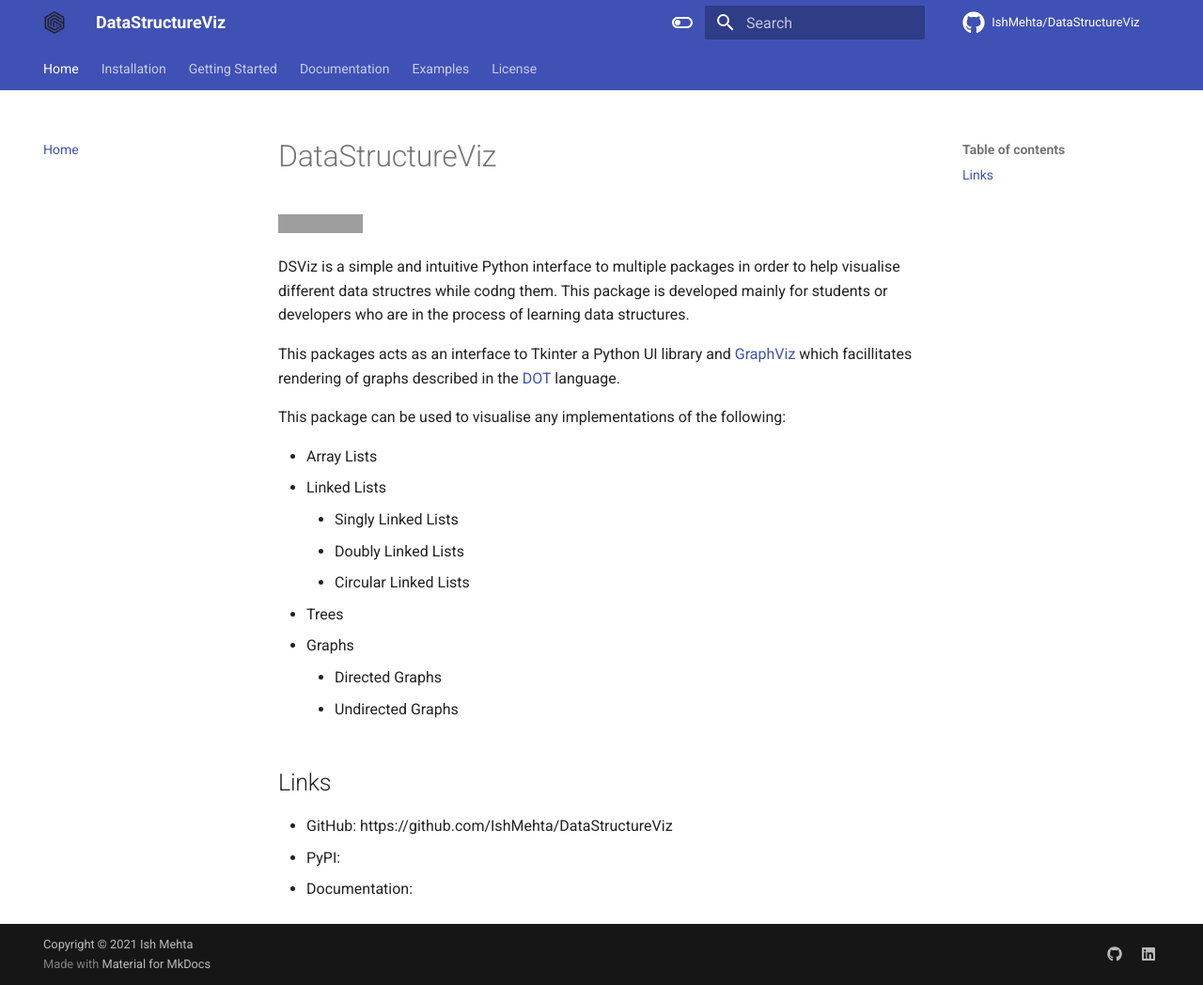
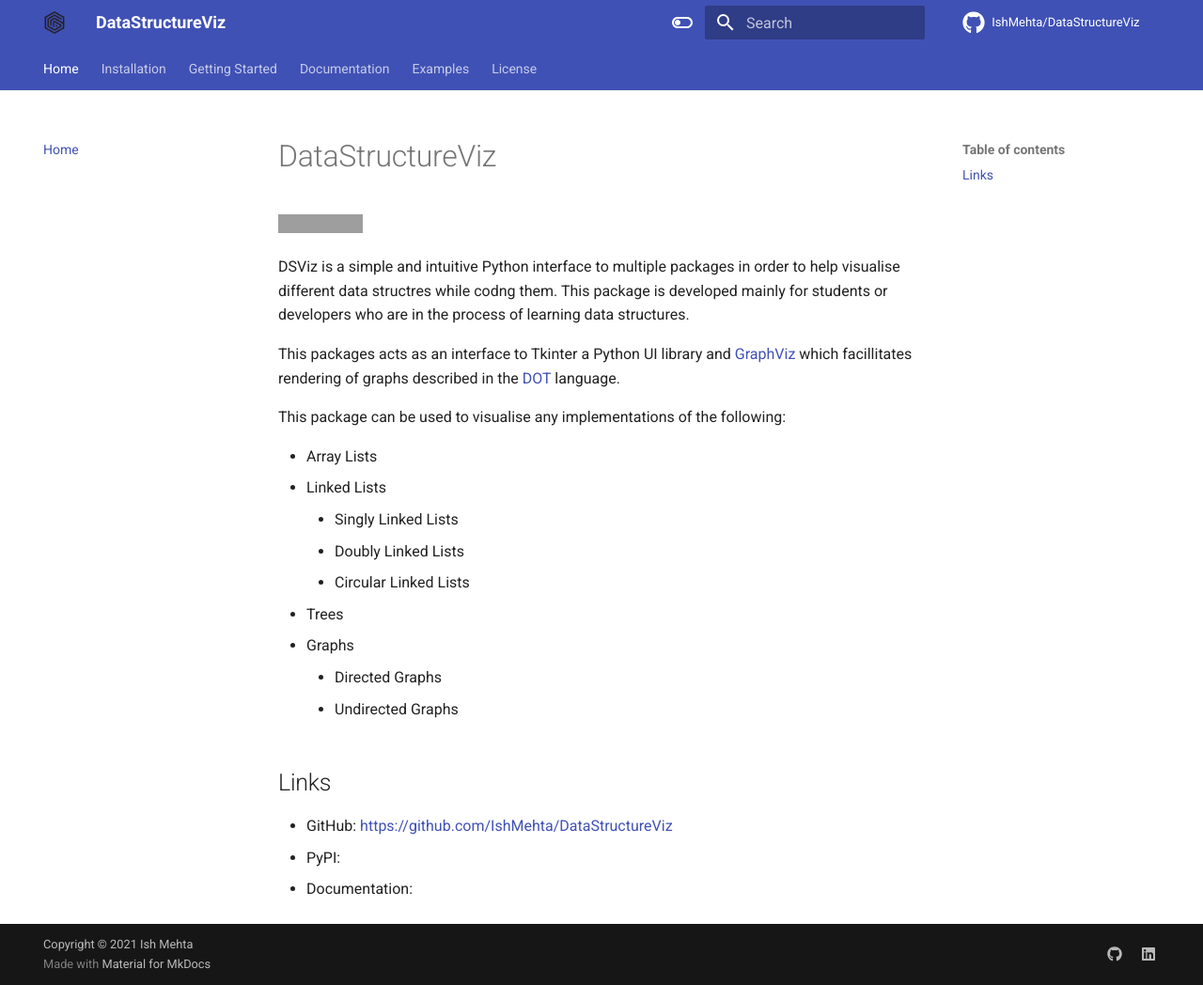
Before and after one commit to IshMehta/DSViz, an MkDocs documentation site: the page built from documentation/docs/index.md, in a window 1280 px wide and 1048 px high. Shown: the whole window at 94% size. Built offline with MkDocs 1.6.1 and Material for MkDocs 9.7.7, drawn with Linux system fonts in a browser that asks for light colours; comment, search, counter and statistics services are not loaded; some of the changed lines change nothing that is shown; grey boxes are pictures that could not be loaded.

Commit message:
Update links

```diff
--- a/documentation/docs/index.md
+++ b/documentation/docs/index.md
@@ -23,6 +23,6 @@ This package can be used to visualise any implementations of the following:
 
 ## Links
 
-- GitHub: https://github.com/IshMehta/DataStructureViz
+- GitHub: [https://github.com/IshMehta/DataStructureViz](https://github.com/IshMehta/DataStructureViz)
 - PyPI:
 - Documentation:
```
